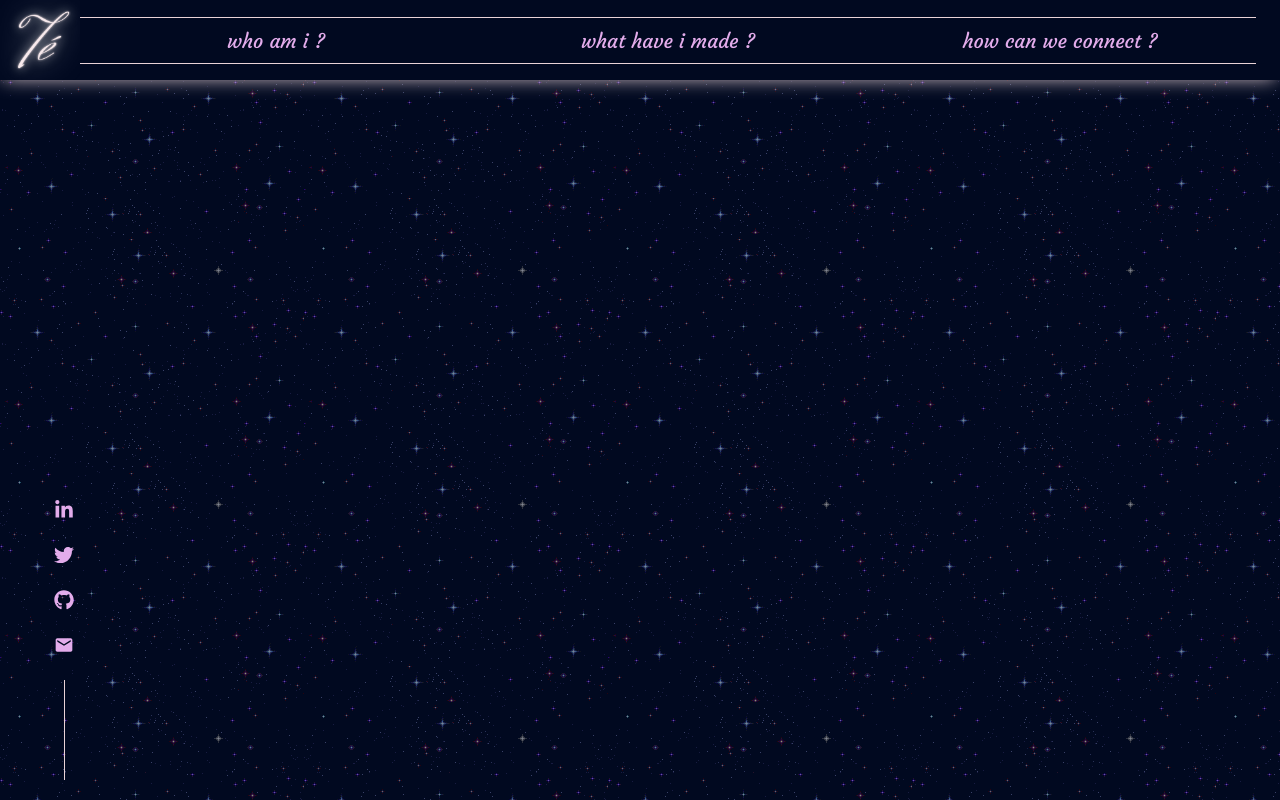
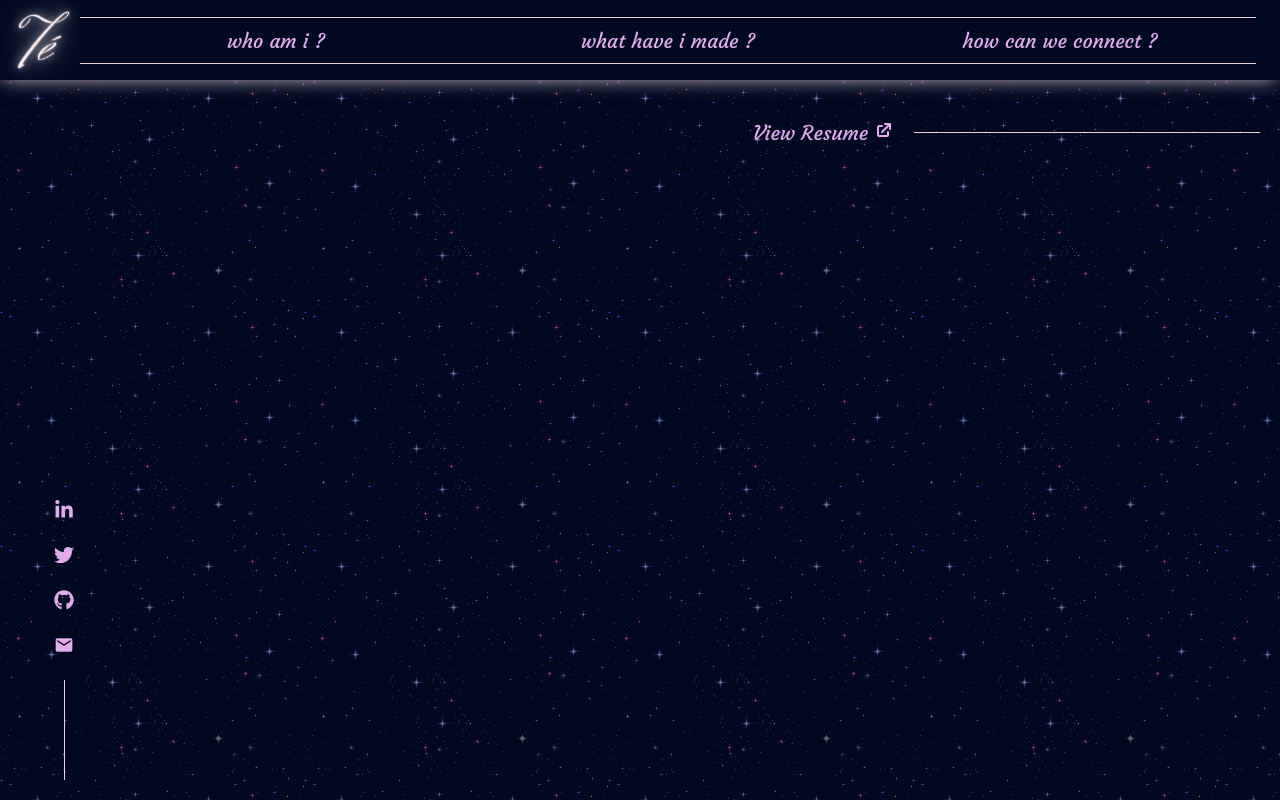
Before and after one commit to teyannaearle/portfolio, a React (Create React App) app: page /contact in a window 1280 px wide. Built offline with nearby package versions, Linux system fonts and the light colour scheme; a web font is replaced by a local one.

Commit message:
import resume on all pages

```diff
--- /dev/null
+++ b/src/components/ContactForm.js
@@ -0,0 +1,11 @@
+import React from 'react'
+import "./ContactForm.scss"
+
+function ContactForm() {
+    return (
+        <form className="contactForm">
+        </form>
+    )
+}
+
+export default ContactForm
--- /dev/null
+++ b/src/components/ContactForm.scss
@@ -0,0 +1,8 @@
+@import "../variables.scss";
+
+.contactForm{
+    background-color: $light-blue;
+    border-radius: 8px;
+    width: 75%;
+    margin: auto;
+}
--- a/src/pages/Contact.js
+++ b/src/pages/Contact.js
@@ -1,9 +1,12 @@
 import React from 'react'
+import Resume from "../components/Resume"
+import ContactForm from "../components/ContactForm"
 
 function Contact() {
     return (
-        <div>
-
+        <div className="contactPage">
+            <Resume />
+            <ContactForm />
         </div>
     )
 }
--- a/src/pages/Projects.js
+++ b/src/pages/Projects.js
@@ -1,9 +1,10 @@
 import React from 'react'
+import Resume from '../components/Resume'
 
 function Projects() {
     return (
         <div>
-
+            <Resume />
         </div>
     )
 }
```
